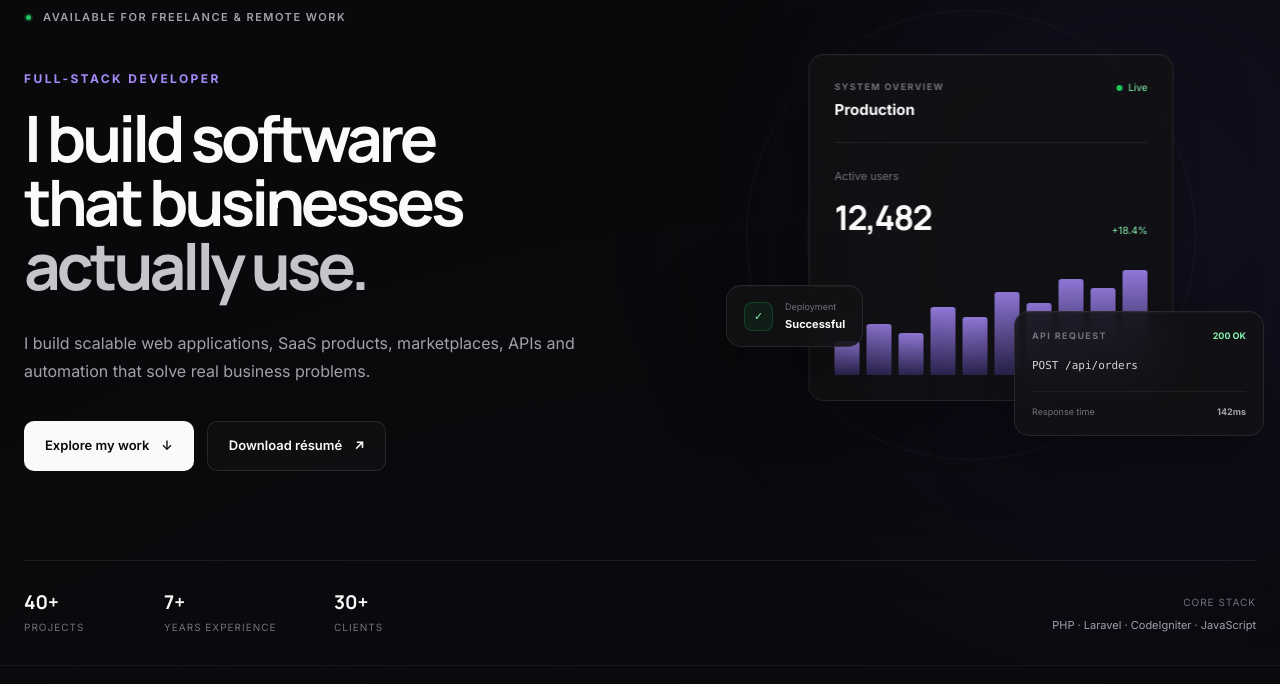
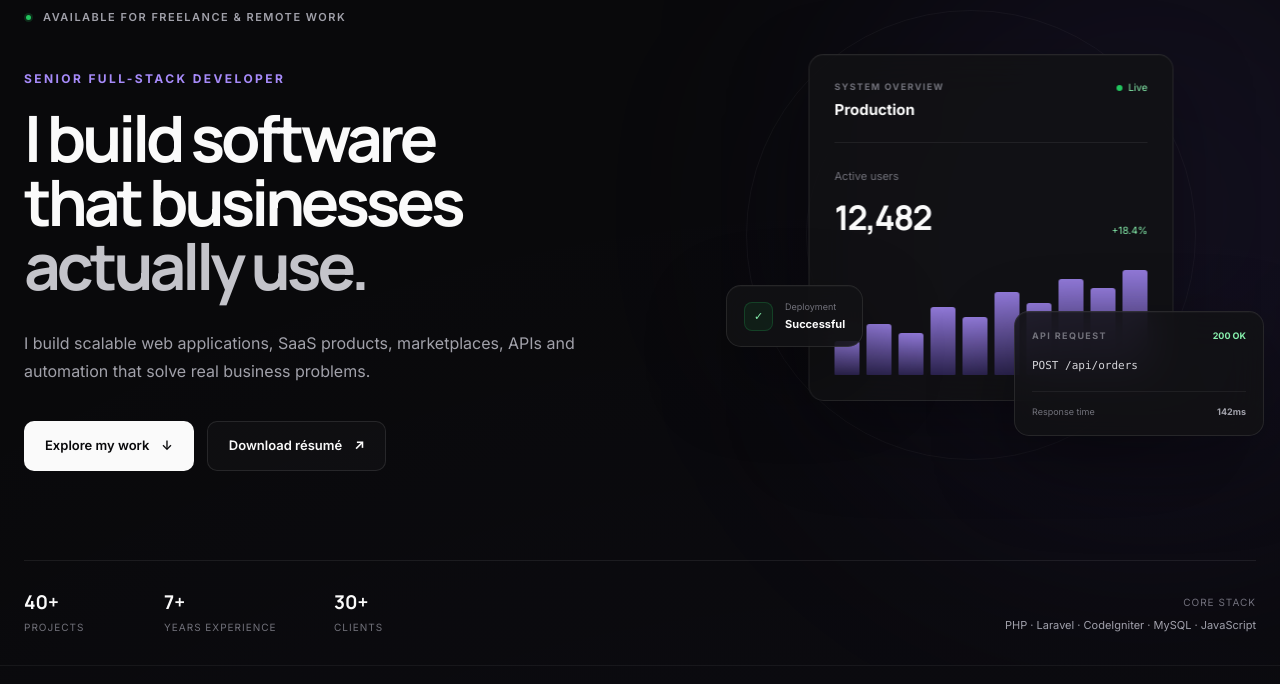
Before and after one commit to SajidRKhan/sajidkhan, a Next.js app: page / in a window 1280 px wide. Shown: the part 179-863 px from the top of the page. Built offline with nearby package versions, Linux system fonts and the light colour scheme.

Commit message:
Update portfolio resume and professional experience

```diff
--- a/src/components/sections/Hero.tsx
+++ b/src/components/sections/Hero.tsx
@@ -16,7 +16,7 @@ export default function Hero() {
                 Available for freelance &amp; remote work
               </div>
 
-              <p className="hero-eyebrow">FULL-STACK DEVELOPER</p>
+              <p className="hero-eyebrow">SENIOR FULL-STACK DEVELOPER</p>
 
               <h1 className="hero-title">
                 I build software
@@ -37,7 +37,7 @@ export default function Hero() {
                   <span aria-hidden="true">↓</span>
                 </a>
 
-                <a href="/sajid_r_khan_resume.pdf" target="_blank" className="button button-secondary">
+                <a href="/sajid_r_khan_resume_premium_final.pdf" target="_blank" className="button button-secondary">
                   Download résumé
                   <span aria-hidden="true">↗</span>
                 </a>
@@ -124,7 +124,7 @@ export default function Hero() {
 
             <div className="hero-stack">
               <span>CORE STACK</span>
-              <p>PHP · Laravel · CodeIgniter · JavaScript</p>
+              <p>PHP · Laravel · CodeIgniter · MySQL · JavaScript</p>
             </div>
           </div>
         </Container>
```
